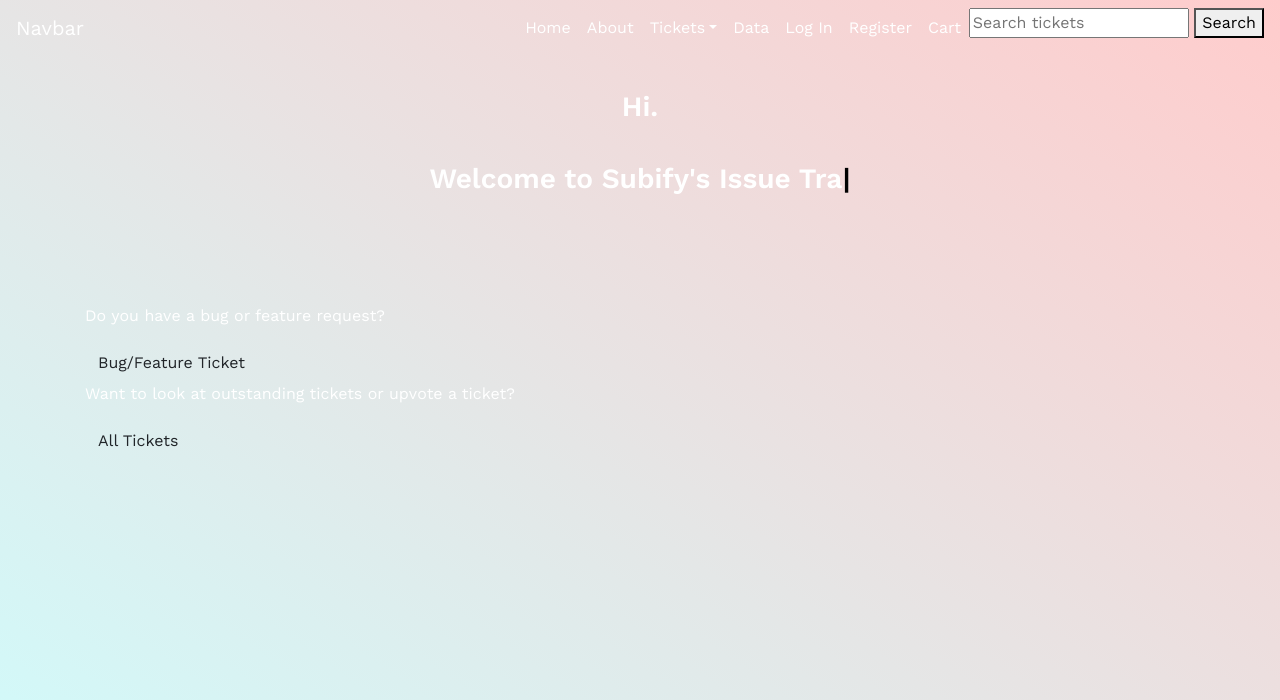
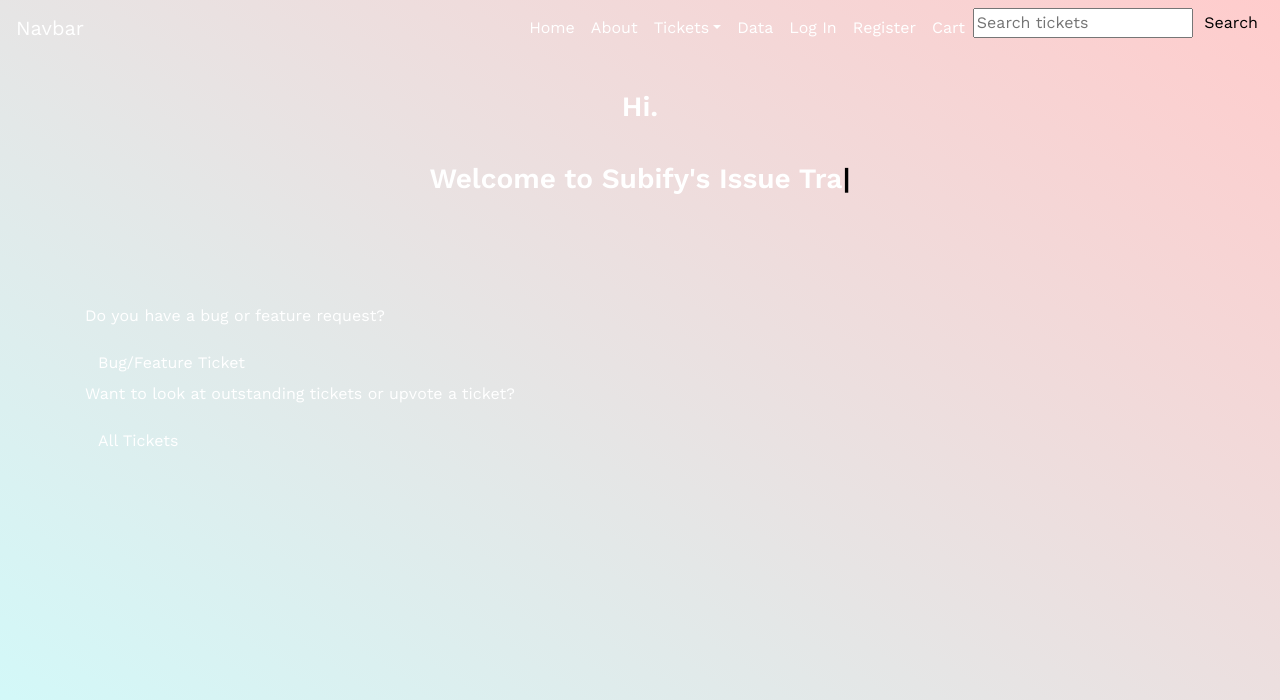
Before and after one commit to jamesahorne/milestone-4, a Django app: page / in a window 1280 px wide. Shown: the top 700 px of the page. Run offline with Django 3.2, Linux system fonts and the light colour scheme; style sheets or scripts are compiled from the project's sources; some libraries are stand-ins or nearby versions.

Commit message:
Remove border and bg-color from buttons

```diff
--- a/static/css/partials/buttons.scss
+++ b/static/css/partials/buttons.scss
@@ -1 +1,18 @@
 /*        Button        */
+
+button {
+    border: none;
+    background-color: transparent;
+}
+
+.btn {
+    color: #fff;
+}
+
+.btn-left {
+    // Fill these out
+}
+
+.btn-right {
+    // Just for one page which has two buttons
+}
```
